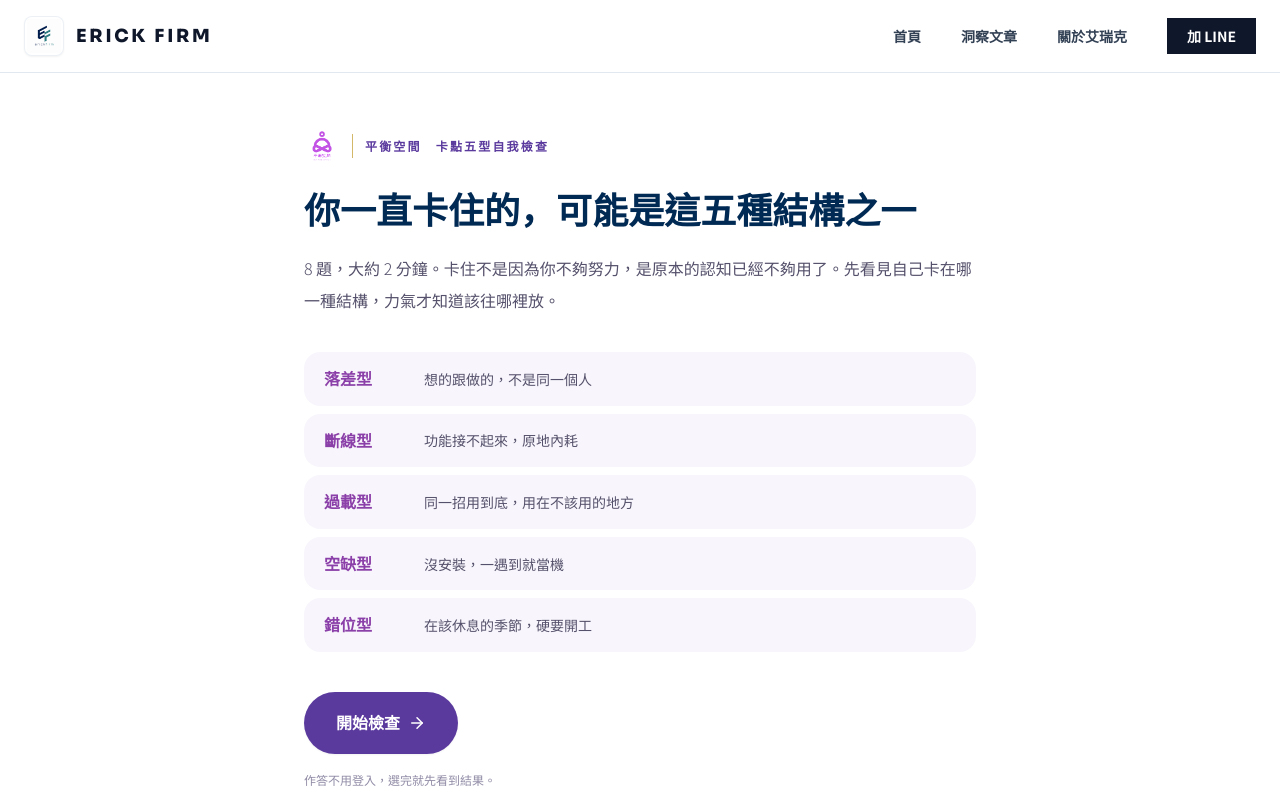
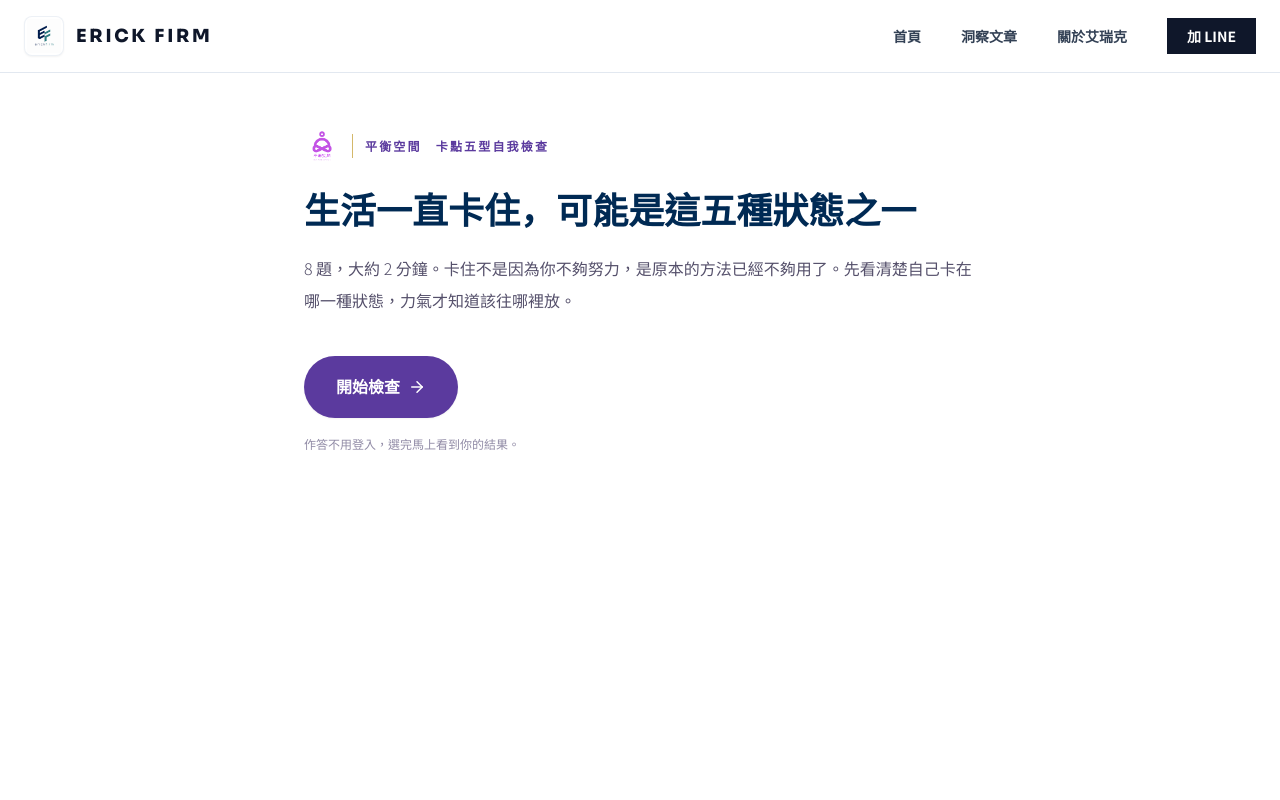
Before and after one commit to kern0907-303/erickfirm-website, a React (Vite) app: page /nas/quiz in a window 1280 px wide. Shown: the top 800 px of the page. Built offline with nearby package versions, Linux system fonts and the light colour scheme.

Commit message:
平衡空間：卡點五型改稱五種狀態、開場不列類型、結果改肯定說法與白話描述、詳細解析區塊標示類型與免費

```diff
--- a/src/content/nasQuiz.js
+++ b/src/content/nasQuiz.js
@@ -3,11 +3,11 @@
 // 類型代碼：L 落差、D 斷線、O 過載、K 空缺、M 錯位（後端用同一組代碼計分，兩邊要一致）。
 
 export const QUIZ_TYPES = {
-  L: { name: '落差型', tagline: '想的跟做的，不是同一個人' },
-  D: { name: '斷線型', tagline: '功能接不起來，原地內耗' },
-  O: { name: '過載型', tagline: '同一招用到底，用在不該用的地方' },
-  K: { name: '空缺型', tagline: '沒安裝，一遇到就當機' },
-  M: { name: '錯位型', tagline: '在該休息的季節，硬要開工' },
+  L: { name: '落差型', tagline: '心裡想的，跟實際做的對不上' },
+  D: { name: '斷線型', tagline: '很努力在做，事情卻串不起來' },
+  O: { name: '過載型', tagline: '一直用同一種方法硬撐' },
+  K: { name: '空缺型', tagline: '某一類事一碰就慌，乾脆躲開' },
+  M: { name: '錯位型', tagline: '該休息時在衝，該出手時沒力' },
 };
 
 export const QUIZ_QUESTIONS = [
@@ -94,11 +94,11 @@ export const QUIZ_QUESTIONS = [
 ];
 
 export const QUIZ_SHORT_RESULTS = {
-  L: '你心裡很清楚自己要什麼，只是想的那個你和做的那個你，還沒有走在同一條路上。這不是意志力的問題，是兩股力量在拉扯。',
-  D: '你會的不少，也一直在努力，可是那些能力像散落的零件，還沒接成一台會動的機器。所以你常常很累，卻覺得沒什麼進展。',
-  O: '你有一招特別拿手，也靠它走了很遠。只是現在不管遇到什麼事，你都用同一招，用到它開始吃不消了。',
-  K: '有一類事情你一直繞開，因為那塊能力好像從來沒有被裝進來過。平常沒事，一遇到就整個當機。',
-  M: '你不是不努力，是常常在不對的季節用力。該休息的時候在衝，該出手的時候已經沒力了。',
+  L: '你心裡很清楚自己要什麼，可是每天實際在做的，卻是另一回事。這不是意志力不夠，是心裡想的和手上做的在互相拉扯。',
+  D: '你會的事情不少，也一直很努力，可是這些能力各做各的，沒有串在一起。所以你常常很累，卻覺得事情沒什麼進展。',
+  O: '你有一套特別拿手的做法，也靠它走了很遠。只是現在不管遇到什麼事，你都用同一套方法硬撐，撐到自己快沒力了。',
+  K: '有一類事情你一直繞開，因為你從來沒學過怎麼面對它。平常不會發現，一遇上就慌了手腳，腦袋一片空白。',
+  M: '你不是不努力，是用力的時間點常常不對。該休息的時候還在衝，等到該出手的時候，已經沒力了。',
 };
 
 // 計分：次數最多的類型；同分看第 8 題，第 8 題分不出來再看第 1 題。
--- a/src/pages/NASCourse.jsx
+++ b/src/pages/NASCourse.jsx
@@ -21,7 +21,7 @@ const COURSE_MODULES = [
   },
   {
     id: '2', title: '模組二：你卡在哪裡', unitCount: '10 堂', duration: '161 分',
-    description: '你不是做不到，是心裡有一塊過不去。這個模組把「我知道該怎麼做卻做不到」拆開來看：你的卡點不是情緒，是結構，而且在盤上有一個確切的位置。課程把常見卡點收斂成五種型別：落差、斷線、過載、空缺、錯位，並教你判斷自己現在最吃力的是哪一型。同時處理原生家庭、感情表達、四階與生命功課等級。',
+    description: '你不是做不到，是心裡有一塊過不去。這個模組把「我知道該怎麼做卻做不到」拆開來看：你的卡點不是一時的情緒，是一種會反覆出現的狀態，而且在盤上有一個確切的位置。課程把常見卡點收斂成五種狀態：落差、斷線、過載、空缺、錯位，並教你判斷自己現在最吃力的是哪一種。同時處理原生家庭、感情表達、四階與生命功課等級。',
     takeaways: ['在自己的盤上指出卡點的位置', '看懂自己愛人與表達的方式'],
   },
   {
@@ -39,7 +39,7 @@ const COURSE_MODULES = [
 const FEATURED_UNITS = [
   ['你不是不夠努力，是兩個你在拉扯', '看見道理與感受同時拉扯時，卡住不等於不夠努力。'],
   ['如果你的人生可以被算準，那才是壞消息', '數字描述要處理的題目，不替你把答案寫死。'],
-  ['對外的你和心裡的你，不是同一個人', '用雙軌看見對外做事的樣子與心裡感受的落差。'],
+  ['手上做的和心裡想的，為什麼常常對不上', '用雙軌看見對外做事的樣子與心裡感受的落差。'],
   ['你以為的個性，可能是被要求出來的', '分清楚主命設定與後天適應怎麼一起作用。'],
   ['重複出現的不是人，是互動模式', '從關係裡辨認反覆發生的互動結構。'],
   ['壞天氣不用硬撐，但要知道自己在哪一種天氣裡', '先辨認流日狀態，再安排今天的動作。'],
@@ -181,15 +181,15 @@ const NASCourse = () => (
 
         <section className="mt-10 rounded-[28px] bg-[#F8F6FC] p-7 md:p-10">
           <p className="mb-3 text-xs tracking-[0.2em] text-[#A8883F]">卡點辨識</p>
-          <h2 className="mb-4 text-2xl font-bold md:text-3xl">你一直卡住的，可能是這五種結構之一</h2>
-          <p className="mb-7 max-w-3xl leading-loose text-[#55506B]">卡點不是感覺，是結構。課程把常見的卡點收斂成五種型別，每一種在你的盤上都有一個確切的位置。</p>
+          <h2 className="mb-4 text-2xl font-bold md:text-3xl">生活一直卡住，可能是這五種狀態之一</h2>
+          <p className="mb-7 max-w-3xl leading-loose text-[#55506B]">卡點不是一時的感覺，是一種會反覆出現的狀態。課程把常見的卡點收斂成五種狀態，每一種在你的盤上都有一個確切的位置。</p>
           <div className="space-y-3">
             {[
-              ['落差型', '想的跟做的，不是同一個人'],
-              ['斷線型', '功能接不起來，原地內耗'],
-              ['過載型', '同一招用到底，用在不該用的地方'],
-              ['空缺型', '沒安裝，一遇到就當機'],
-              ['錯位型', '在該休息的季節，硬要開工'],
+              ['落差型', '心裡想的，跟實際做的對不上'],
+              ['斷線型', '很努力在做，事情卻串不起來'],
+              ['過載型', '一直用同一種方法硬撐'],
+              ['空缺型', '某一類事一碰就慌，乾脆躲開'],
+              ['錯位型', '該休息時在衝，該出手時沒力'],
             ].map(([type, appearance]) => (
               <div key={type} className="grid gap-1 rounded-xl bg-[#F7F5FC] px-5 py-4 sm:grid-cols-[9rem_1fr] sm:items-center">
                 <p className="font-bold text-[#8B3FA8]">{type}</p>
@@ -197,7 +197,7 @@ const NASCourse = () => (
               </div>
             ))}
           </div>
-          <p className="mt-7 text-xs leading-relaxed text-[#918BA6]">五種型別分別對應盤上的哪一個位置、怎麼判斷自己屬於哪一型，在課程單元 2-2。</p>
+          <p className="mt-7 text-xs leading-relaxed text-[#918BA6]">五種狀態分別對應盤上的哪一個位置、怎麼判斷自己屬於哪一種，在課程單元 2-2。</p>
         </section>
 
         <div className="mt-12">
--- a/src/pages/NASQuiz.jsx
+++ b/src/pages/NASQuiz.jsx
@@ -76,8 +76,8 @@ const NASQuiz = () => {
   return (
     <main className="bg-white text-[#1F1A2E] min-h-screen">
       <SEOHead
-        title="卡點五型自我檢查｜8 題，看見你一直卡住的結構"
-        description="卡住不是不夠努力，是原本的認知不夠用了。8 題自我檢查，看看你目前比較接近落差、斷線、過載、空缺、錯位哪一型。艾瑞克，二十年生命數字教學。"
+        title="卡點五型自我檢查｜8 題，看清楚你的生活卡在哪一種狀態"
+        description="生活一直卡住，不是因為不夠努力。8 題自我檢查，看清楚你現在卡在哪一種狀態。艾瑞克，二十年生命數字教學。"
       />
 
       <section className="pt-32 pb-20 px-6">
@@ -87,19 +87,11 @@ const NASQuiz = () => {
           {step === -1 && (
             <div>
               <HeroTextReveal
-                title="你一直卡住的，可能是這五種結構之一"
-                subtitle="8 題，大約 2 分鐘。卡住不是因為你不夠努力，是原本的認知已經不夠用了。先看見自己卡在哪一種結構，力氣才知道該往哪裡放。"
+                title="生活一直卡住，可能是這五種狀態之一"
+                subtitle="8 題，大約 2 分鐘。卡住不是因為你不夠努力，是原本的方法已經不夠用了。先看清楚自己卡在哪一種狀態，力氣才知道該往哪裡放。"
                 titleClassName="text-2xl md:text-4xl font-bold leading-snug mb-5"
-                subtitleClassName="text-[#55506B] leading-loose mb-9"
+                subtitleClassName="text-[#55506B] leading-loose mb-10"
               />
-              <div className="mb-10 grid gap-2">
-                {Object.entries(QUIZ_TYPES).map(([code, type]) => (
-                  <div key={code} className="grid gap-1 rounded-2xl bg-[#F8F6FC] px-5 py-3 sm:grid-cols-[6rem_1fr] sm:items-center">
-                    <p className="font-bold text-[#8B3FA8]">{type.name}</p>
-                    <p className="text-sm text-[#55506B]">{type.tagline}</p>
-                  </div>
-                ))}
-              </div>
               <button
                 type="button"
                 onClick={() => { setStep(0); window.scrollTo({ top: 0, behavior: 'smooth' }); }}
@@ -107,7 +99,7 @@ const NASQuiz = () => {
               >
                 開始檢查 <ArrowRight size={18} />
               </button>
-              <p className="mt-4 text-xs leading-relaxed text-[#918BA6]">作答不用登入，選完就先看到結果。</p>
+              <p className="mt-4 text-xs leading-relaxed text-[#918BA6]">作答不用登入，選完馬上看到你的結果。</p>
             </div>
           )}
 
@@ -155,7 +147,7 @@ const NASQuiz = () => {
             <div>
               <p className="mb-3 text-xs tracking-[0.2em] text-[#A8883F]">你的檢查結果</p>
               <HeroTextReveal
-                title={`你目前比較接近${QUIZ_TYPES[resultType].name}`}
+                title={`你現在的卡點狀態：${QUIZ_TYPES[resultType].name}`}
                 subtitle={QUIZ_TYPES[resultType].tagline}
                 titleClassName="text-2xl md:text-4xl font-bold leading-snug mb-3 text-[#472D7D]"
                 subtitleClassName="text-[#A8883F] font-semibold mb-8"
@@ -163,19 +155,19 @@ const NASQuiz = () => {
               <p className="mb-10 leading-loose text-[#3A3450]">{QUIZ_SHORT_RESULTS[resultType]}</p>
 
               <div className="rounded-[28px] bg-[#F8F6FC] p-7 md:p-9">
-                <h2 className="mb-3 text-xl font-bold">完整解析還在後面</h2>
+                <h2 className="mb-3 text-xl font-bold">{QUIZ_TYPES[resultType].name}詳細解析</h2>
                 <p className="mb-6 leading-loose text-[#55506B]">
-                  這一型在生活裡最容易怎麼重演，對外和心裡怎麼拉扯，看見的時候可以先做哪一件事。用 LINE 登入就能看完整解析，結果也會幫你保存下來。
+                  接著看{QUIZ_TYPES[resultType].name}在你生活裡最容易怎麼重演、為什麼會一直重來，以及看見的時候可以先做哪一件事。免費，用 LINE 登入就能看，結果也會幫你保存下來。
                 </p>
                 <a
                   href={unlockHref(answers)}
                   onClick={() => track('QuizUnlockClick', { brand: 'nas', quiz_type: resultType })}
                   className="inline-flex w-full items-center justify-center gap-2 rounded-full bg-[#06C755] px-8 py-4 font-semibold text-white shadow-sm transition hover:brightness-95 hover:shadow-lg sm:w-auto"
                 >
-                  用 LINE 登入，看完整解析 <ArrowRight size={18} />
+                  LINE 登入，看詳細解析 <ArrowRight size={18} />
                 </a>
                 <p className="mt-4 text-xs leading-relaxed text-[#918BA6]">
-                  只會取得你的 LINE 顯示名稱與識別碼，不會用你的帳號發文。這是自我檢查，提示你目前比較接近的方向，不是正式的判型。
+                  不收費，只會取得你的 LINE 顯示名稱與識別碼，不會用你的帳號發文。
                 </p>
               </div>
 
```
Also changed, not shown: scripts/build-nas-pages.js (+6 -6 lines).
